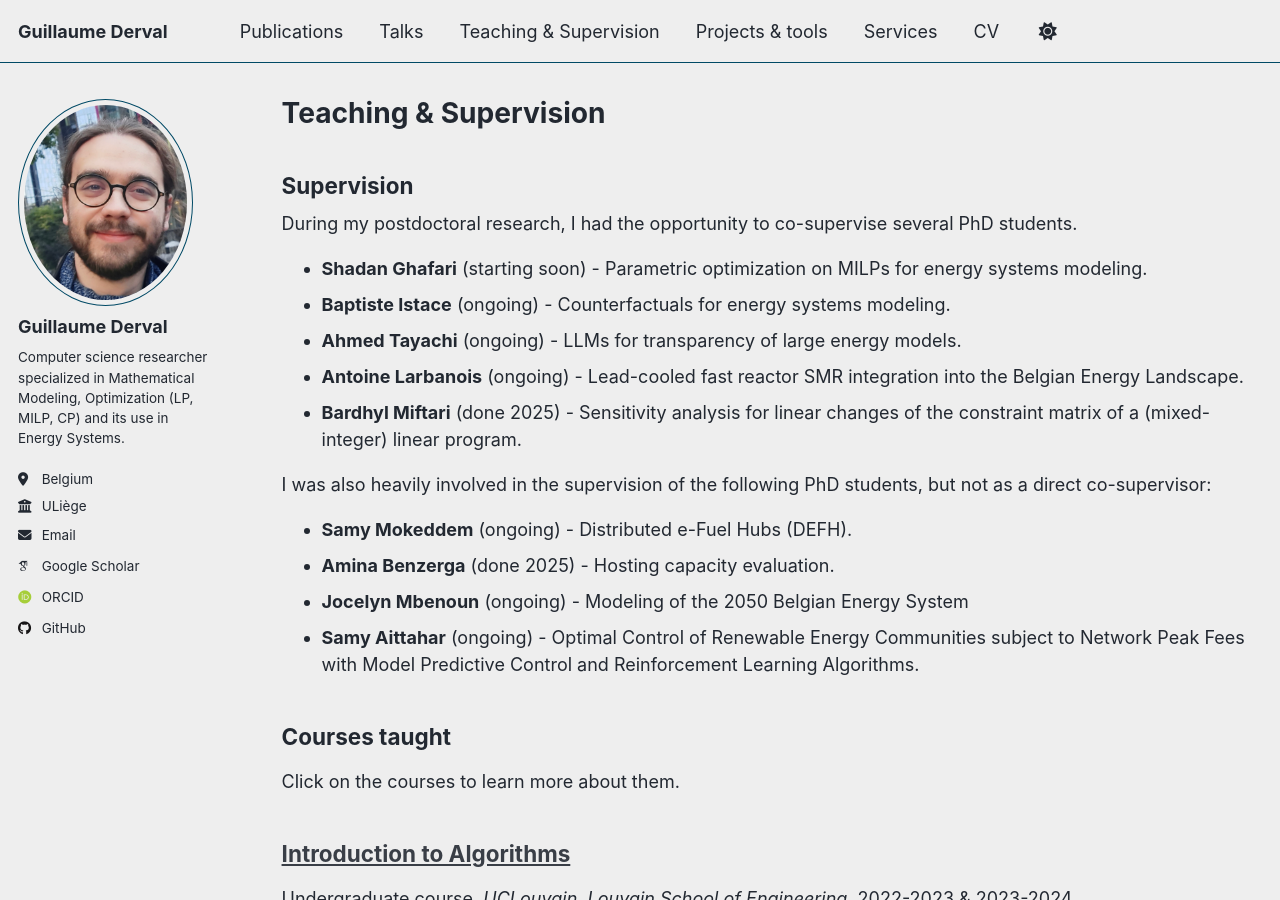
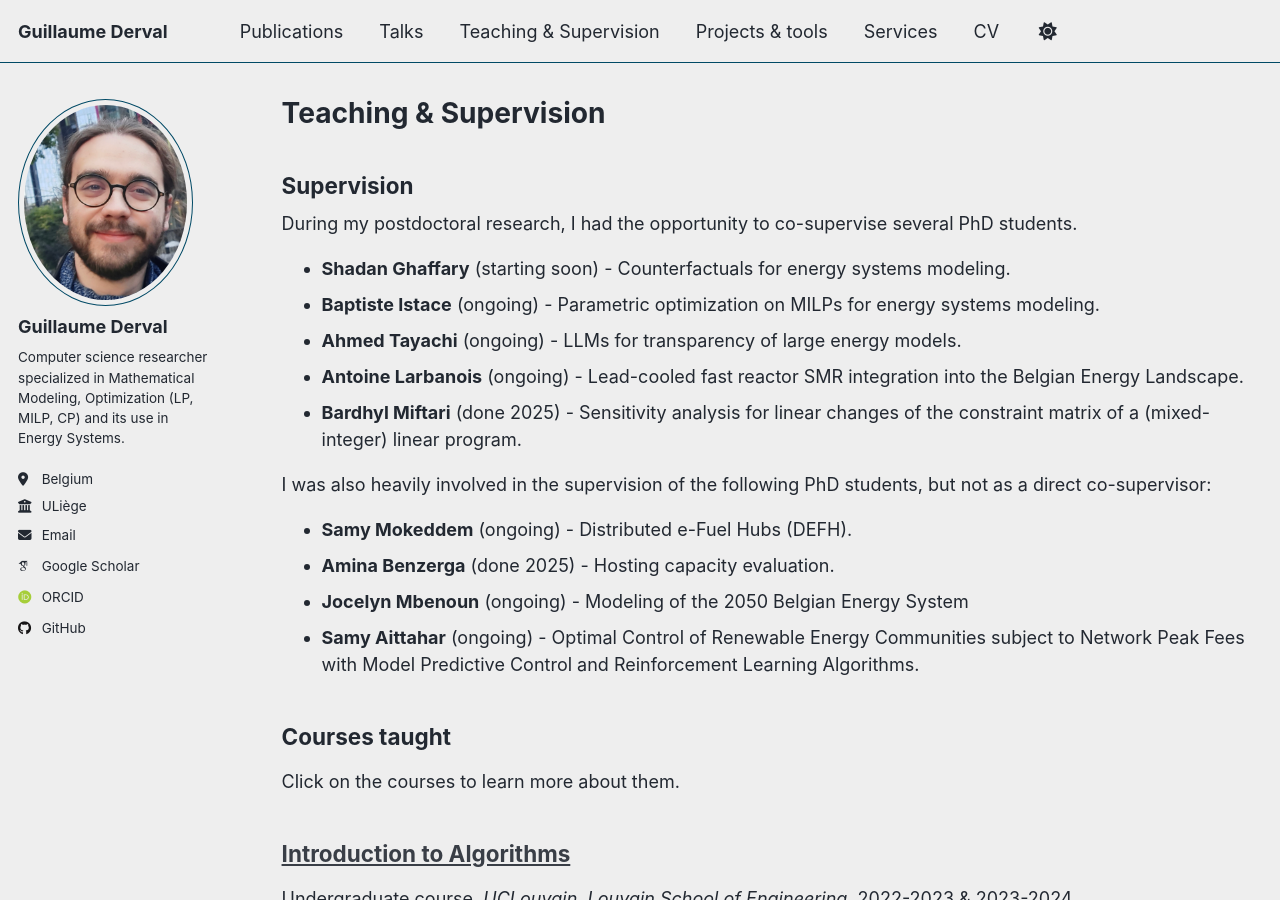
Before and after one commit to GuillaumeDerval/guillaumederval.github.io, a Jekyll site: the page built from _pages/teaching.html, in a window 1280 px wide and 900 px high. Built offline with Jekyll 4.4.1, drawn with Linux system fonts in a browser that asks for light colours; some web fonts are replaced; a script that is not in the unit is left out.

Commit message:
Swap PhD student projects for Shadan and Baptiste

```diff
--- a/_pages/teaching.html
+++ b/_pages/teaching.html
@@ -11,8 +11,8 @@ author_profile: true
 During my postdoctoral research, I had the opportunity to co-supervise several PhD students.
 
 <ul>
-  <li><strong>Shadan Ghafari</strong> (starting soon) - Parametric optimization on MILPs for energy systems modeling. </li>
-  <li><strong>Baptiste Istace</strong> (ongoing) - Counterfactuals for energy systems modeling.</li>
+  <li><strong>Shadan Ghaffary</strong> (starting soon) - Counterfactuals for energy systems modeling.</li>
+  <li><strong>Baptiste Istace</strong> (ongoing) - Parametric optimization on MILPs for energy systems modeling.</li>
   <li><strong>Ahmed Tayachi</strong> (ongoing) - LLMs for transparency of large energy models.</li>
   <li><strong>Antoine Larbanois</strong> (ongoing) - Lead-cooled fast reactor SMR integration into the Belgian Energy Landscape.</li>
   <li><strong>Bardhyl Miftari</strong> (done 2025) - Sensitivity analysis for linear changes of the constraint matrix of a (mixed-integer) linear program.</li>
```
